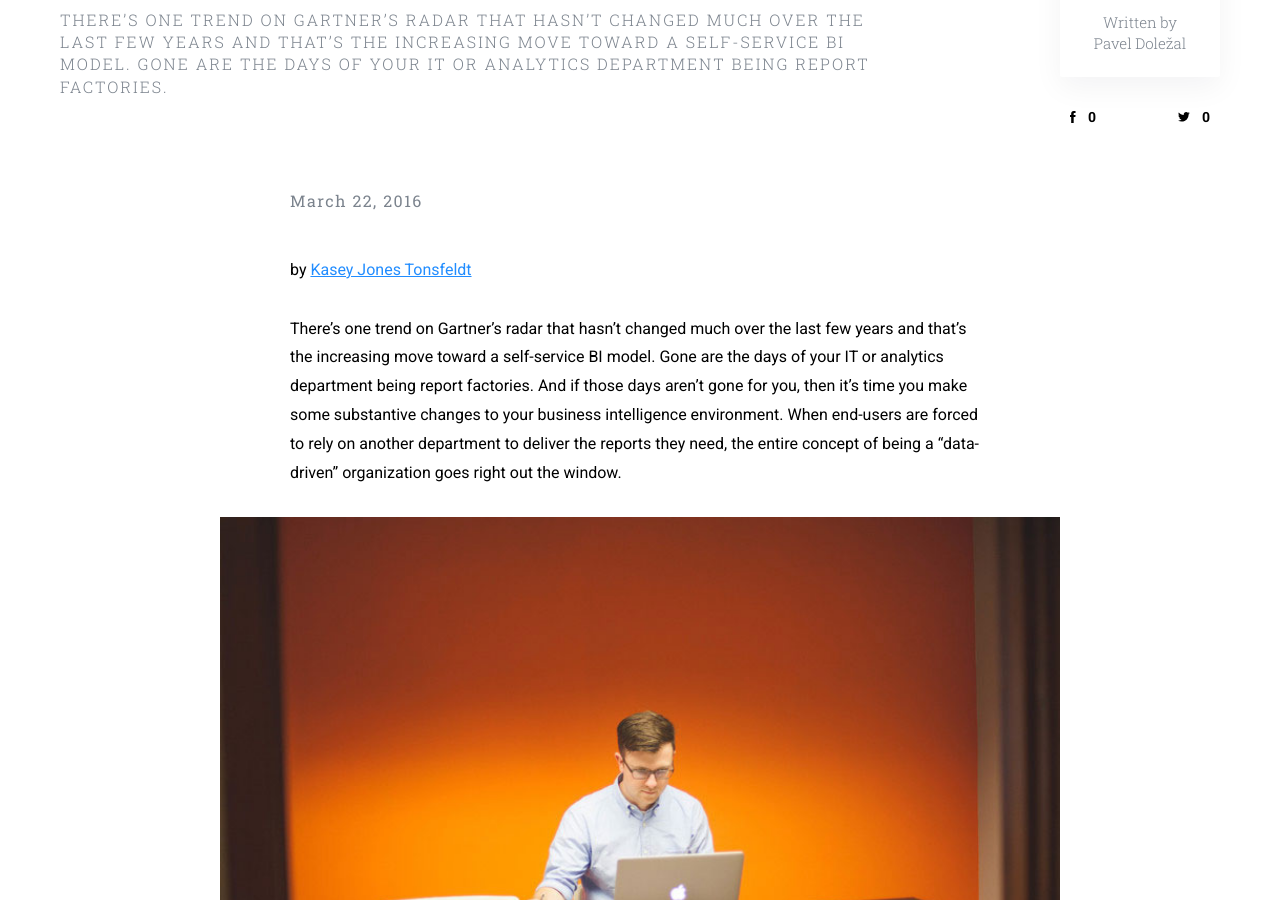
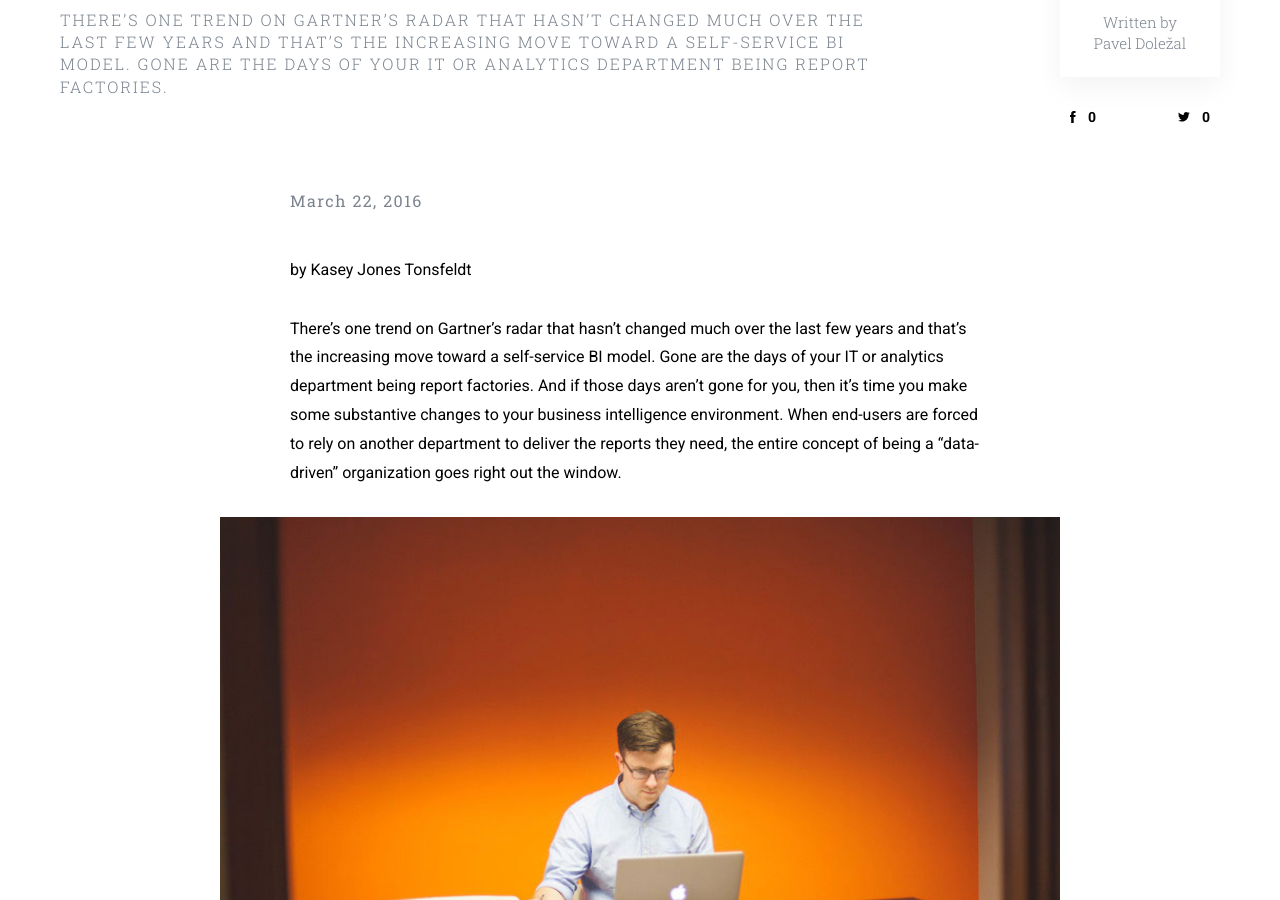
Before and after one commit to keboola/blog, a Jekyll site: the page built from _posts/2018-10-11-empowering.md, in a window 1280 px wide and 900 px high, scrolled down 346 px. Built offline with Jekyll 4.4.1, drawn with Linux system fonts in a browser that asks for light colours; nearby versions of some CDN libraries; part of the change alters nothing that is shown.

```diff
--- a/_posts/2018-10-11-empowering.md
+++ b/_posts/2018-10-11-empowering.md
@@ -11,7 +11,7 @@ coverphoto: ''
 coverphoto_slider: "/uploads/empowering.jpg"
 
 ---
-by [Kasey Jones Tonsfeldt](http://blog.keboola.com/author/20616)
+by Kasey Jones Tonsfeldt
 
 There’s one trend on Gartner’s radar that hasn’t changed much over the last few years and that’s the increasing move toward a self-service BI model. Gone are the days of your IT or analytics department being report factories. And if those days aren’t gone for you, then it’s time you make some substantive changes to your business intelligence environment. When end-users are forced to rely on another department to deliver the reports they need, the entire concept of being a “data-driven” organization goes right out the window.
 
```
